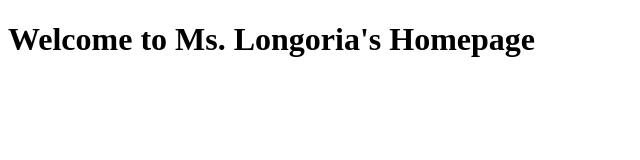
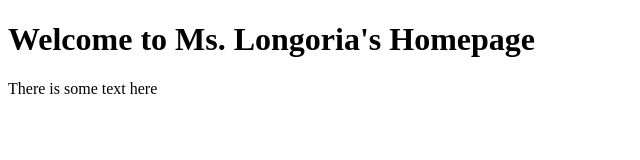
Before and after one commit to llongoriaCS/personalwebsite, a plain HTML site: page index.html in a window 1280 px wide. Shown: the whole page, without its empty margins (0-640 px from the left). Drawn offline with Linux system fonts and the light colour scheme.

Commit message:
Added text

```diff
--- a/index.html
+++ b/index.html
@@ -8,5 +8,6 @@
 </head>
 <body>
     <h1>Welcome to Ms. Longoria's Homepage</h1>
+    <p>There is some text here</p>
 </body>
 </html>
```
